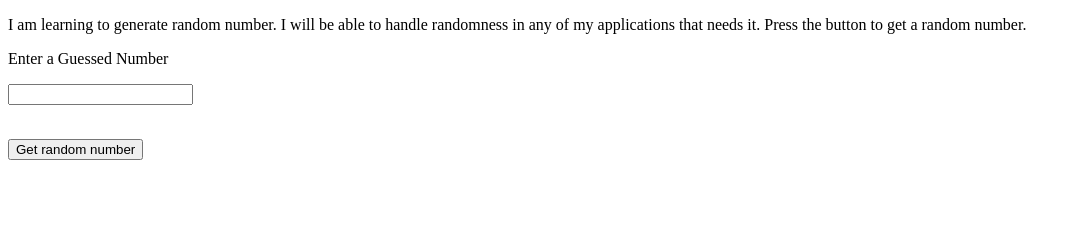
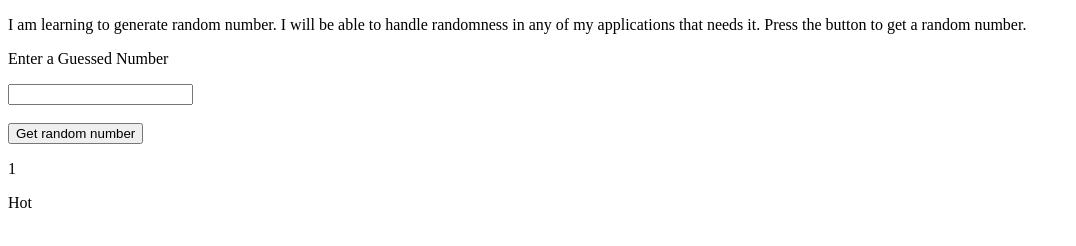
Before and after one commit to acciojob/Hot-or-Cold-Part-I-SravaniPutturu, a website: page main.html in a window 1280 px wide. Shown: the whole page, without its empty margins (0-1076 px from the left). Drawn offline with Linux system fonts and the light colour scheme.

Commit message:
created a submission

```diff
--- a/main.html
+++ b/main.html
@@ -8,12 +8,14 @@
 
     <p id = "user">Enter a Guessed Number </p>
     <input id= "guess"></input><br><br>
+		<button id="btn">Get random number</button>
+
 	<!-- button -->
     <!-- p tag -->
+	<p id="num">""</p>
     <p id = "respond"></p>  <!-- This is the respone (Hot or Cold) -->
-	<button id="btn">Get random number</button>
 
-	<p id="num"></p>
+
     <script type="text/javascript" src="./script.js">  <!-- Write the logic in script.js -->
 </script>
   </body>
--- a/script.js
+++ b/script.js
@@ -1,11 +1,26 @@
 //your code here
+var randomNum;
+var input;
+randomNumGenerator()
+function randomNumGenerator(){
+	randomNum = Math.floor(Math.random() * 41) - 20;
+	document.getElementById("num").innerText = randomNum;
+	guessNum();
+	print();
 
-var btn = document.getElementById("btn");
-var numPtag = document.getElementById("num")
-
-function generateRandomNumber(){
-	var no = Math.floor(Math.random() * 40) - 20;
-	numPtag.textContent = no;
 }
 
-btn.addEventListener('click', generateRandomNumber)
+function guessNum(){
+	input = Number(document.getElementById("guess").value);
+
+}
+
+
+function print() {
+
+	if(Math.abs(randomNum - input) <= 5){
+	   document.getElementById("respond").innerText = "Hot";
+    }else{
+	  document.getElementById("respond").innerHTML= "cold";
+    }
+}
```
